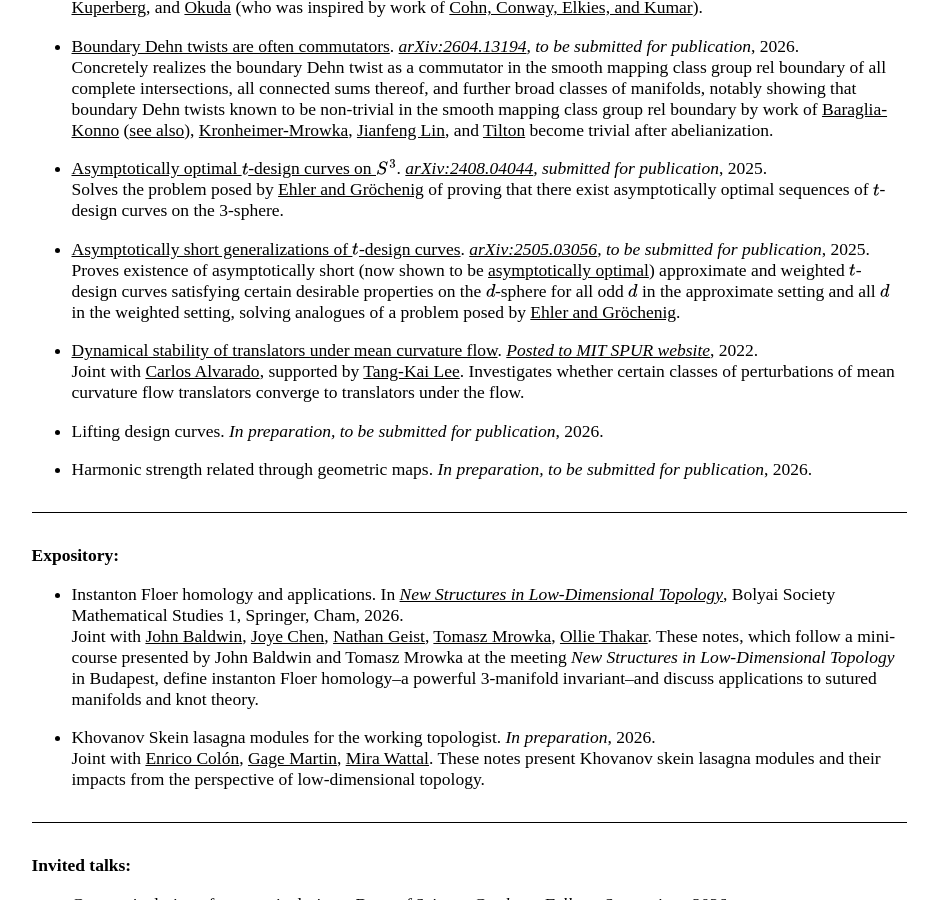
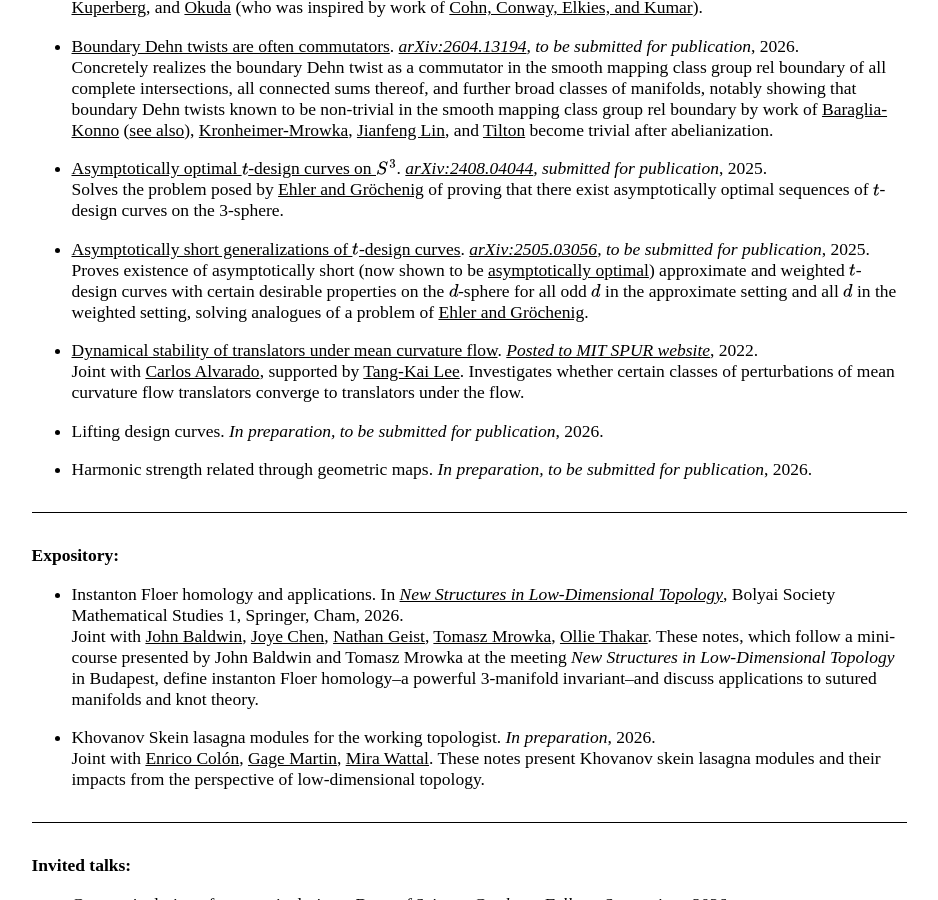
Before and after one commit to AyodejiLindblad/AyodejiLindblad.github.io, a Jekyll site: the page built from index.md, in a window 1280 px wide and 900 px high, scrolled down 740 px. Shown: the whole window, without its empty margins (171-1109 px from the left). Built offline with Jekyll 4.4.1, drawn with Linux system fonts in a browser that asks for light colours; some web fonts are replaced.

Commit message:
shorten 2

```diff
--- a/index.md
+++ b/index.md
@@ -49,7 +49,7 @@ I'm a third-year PhD student of [Tom Mrowka](https://math.mit.edu/~mrowka/) at [
     Solves the problem posed by [Ehler and Gröchenig](https://www.cambridge.org/core/journals/forum-of-mathematics-sigma/article/tdesign-curves-and-mobile-sampling-on-the-sphere/3876FD22A0D8BC17B9F2207F53142466) of proving that there exist asymptotically optimal sequences of $t$\-design curves on the 3-sphere.
 
 * [Asymptotically short generalizations of $t$\-design curves](https://arxiv.org/pdf/2505.03056). *[arXiv:2505.03056](https://arxiv.org/abs/2505.03056), to be submitted for publication*, 2025.
-    Proves existence of asymptotically short (now shown to be [asymptotically optimal](https://arxiv.org/abs/2601.04119)) approximate and weighted $t$-design curves satisfying certain desirable properties on the $d$-sphere for all odd $d$ in the approximate setting and all $d$ in the weighted setting, solving analogues of a problem posed by [Ehler and Gröchenig](https://www.cambridge.org/core/journals/forum-of-mathematics-sigma/article/tdesign-curves-and-mobile-sampling-on-the-sphere/3876FD22A0D8BC17B9F2207F53142466).
+    Proves existence of asymptotically short (now shown to be [asymptotically optimal](https://arxiv.org/abs/2601.04119)) approximate and weighted $t$-design curves with certain desirable properties on the $d$-sphere for all odd $d$ in the approximate setting and all $d$ in the weighted setting, solving analogues of a problem of [Ehler and Gröchenig](https://www.cambridge.org/core/journals/forum-of-mathematics-sigma/article/tdesign-curves-and-mobile-sampling-on-the-sphere/3876FD22A0D8BC17B9F2207F53142466).
 
 * [Dynamical stability of translators under mean curvature flow](https://math.mit.edu/research/undergraduate/spur/documents/2022/Alvarado_Linblad.pdf). *[Posted to MIT SPUR website](https://math.mit.edu/research/undergraduate/spur/past-projects.html)*, 2022.
     Joint with [Carlos Alvarado](https://alvarado-alvarez.github.io/), supported by [Tang-Kai Lee](https://www.math.columbia.edu/~leetk/). Investigates whether certain classes of perturbations of mean curvature flow translators converge to translators under the flow.
```
